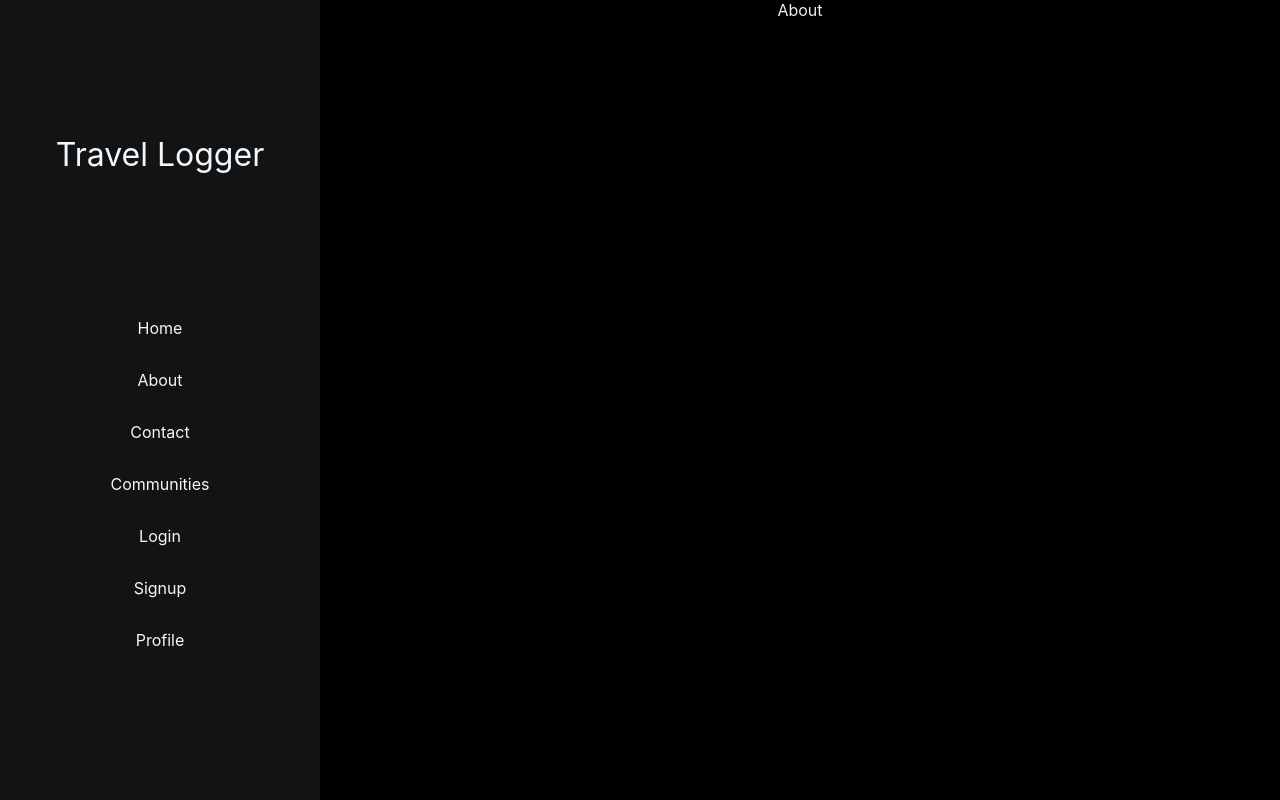
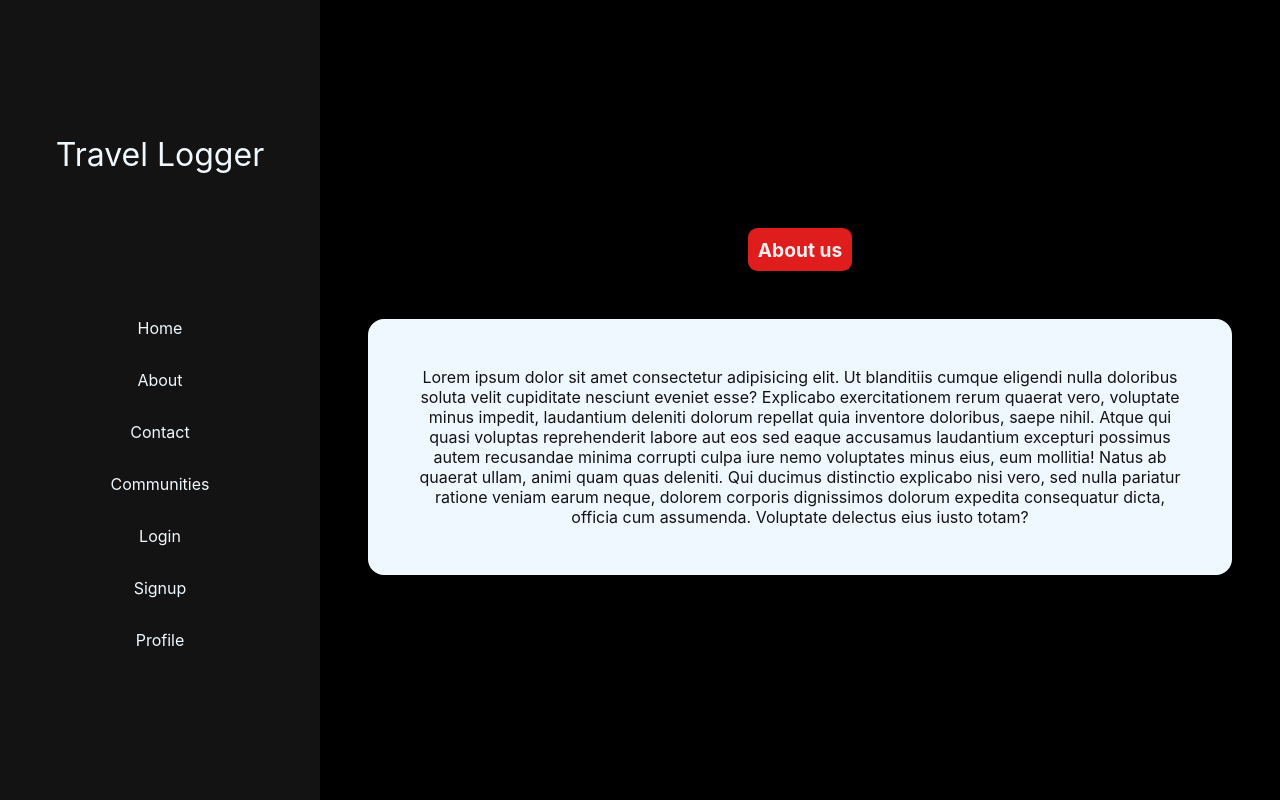
Before and after one commit to h-shukla/Travel-Logger, a React (Create React App) app in the folder client/: page /about in a window 1280 px wide. Built offline with nearby package versions, Linux system fonts and the light colour scheme.

Commit message:
complete about and contact pages

```diff
--- a/client/src/components/About.js
+++ b/client/src/components/About.js
@@ -1,8 +1,12 @@
-import React from 'react'
+import React from 'react';
+import '../styles/About.css';
 
 const About = () => {
     return (
-        <div>About</div>
+        <div className='about'>
+            <h3>About us</h3>
+            <p>Lorem ipsum dolor sit amet consectetur adipisicing elit. Ut blanditiis cumque eligendi nulla doloribus soluta velit cupiditate nesciunt eveniet esse? Explicabo exercitationem rerum quaerat vero, voluptate minus impedit, laudantium deleniti dolorum repellat quia inventore doloribus, saepe nihil. Atque qui quasi voluptas reprehenderit labore aut eos sed eaque accusamus laudantium excepturi possimus autem recusandae minima corrupti culpa iure nemo voluptates minus eius, eum mollitia! Natus ab quaerat ullam, animi quam quas deleniti. Qui ducimus distinctio explicabo nisi vero, sed nulla pariatur ratione veniam earum neque, dolorem corporis dignissimos dolorum expedita consequatur dicta, officia cum assumenda. Voluptate delectus eius iusto totam?</p>
+        </div>
     )
 }
 
--- a/client/src/components/Contact.js
+++ b/client/src/components/Contact.js
@@ -1,8 +1,12 @@
 import React from 'react'
+import '../styles/Contact.css'
 
 const Contact = () => {
     return (
-        <div>Contact</div>
+        <div className='contact'>
+            <h3>Contact us</h3>
+            <p>Email: support@test.com <br /><br />Phone: 000-000-000-0</p>
+        </div>
     )
 }
 
--- a/client/src/components/Login.js
+++ b/client/src/components/Login.js
@@ -5,8 +5,6 @@ import "../styles/Login.css";
 const Login = () => {
     const navigate = useNavigate();
 
-    const nameRef = useRef();
-    const confirmPassRef = useRef();
     const passRef = useRef();
     const emailRef = useRef();
 
@@ -16,18 +14,13 @@ const Login = () => {
 
     const handleOnSubmit = async (e) => {
         e.preventDefault();
-        if (passRef.current.value === confirmPassRef.current.value) {
-            const name = nameRef.current.value;
-            const email = emailRef.current.value;
-            const password = passRef.current.value;
-            const res = await postData(name, email, password);
-            if (res.success === true) {
-                navigate('/home');
-            } else {
-                alert('Some internal error occurred');
-            }
+        const email = emailRef.current.value;
+        const password = passRef.current.value;
+        const res = await postData(email, password);
+        if (res.success === true) {
+            navigate('/home');
         } else {
-            alert('Passwords do not match');
+            alert("Couldn't sign in!!! Some error occurred");
         }
         e.target.reset();
     };
@@ -39,7 +32,7 @@ const Login = () => {
         <div className='div-above'>
             <form className='signup-form' onSubmit={handleOnSubmit}>
                 <div className="mb-3">
-                    <label htmlFor="exampleInputEmail1" className="form-label">Enter your Email address:</label>
+                    <label htmlFor="exampleInputEmail1" className="form-label">Enter your Email:</label>
                     <input ref={emailRef} type="email" onChange={handleOnchange} name='' className="form-control" id="emailID" aria-describedby="emailHelp" placeholder='Enter a valid email' required />
                 </div>
                 <div className="mb-3">
--- a/client/src/components/Signup.js
+++ b/client/src/components/Signup.js
@@ -45,7 +45,7 @@ const Signup = () => {
           <input ref={nameRef} type="text" onChange={handleOnchange} name='' className="form-control" id="nameID" placeholder='Minimum 4 characters' required />
         </div >
         <div className="mb-3">
-          <label htmlFor="exampleInputEmail1" className="form-label">Enter your Email address:</label>
+          <label htmlFor="exampleInputEmail1" className="form-label">Enter your Email:</label>
           <input ref={emailRef} type="email" onChange={handleOnchange} name='' className="form-control" id="emailID" aria-describedby="emailHelp" placeholder='Enter a valid email' required />
           <div id="emailHelp" className="form-text">We'll never share your email with anyone else.</div>
         </div>
--- /dev/null
+++ b/client/src/styles/About.css
@@ -0,0 +1,23 @@
+.about {
+    display: flex;
+    flex-direction: column;
+    justify-content: center;
+    align-items: center;
+    padding-left: 3em;
+    padding-right: 3em;
+    min-height: 100vh;
+}
+
+.about>h3 {
+    background-color: #e01d1d;
+    padding: .5em;
+    border-radius: .5em;
+    font-size: larger;
+}
+
+.about>p {
+    background-color: aliceblue;
+    color: #131313;
+    padding: 3em;
+    border-radius: 1em;
+}
--- /dev/null
+++ b/client/src/styles/Contact.css
@@ -0,0 +1,23 @@
+.contact {
+    display: flex;
+    flex-direction: column;
+    justify-content: center;
+    align-items: center;
+    padding-left: 3em;
+    padding-right: 3em;
+    min-height: 100vh;
+}
+
+.contact>h3 {
+    background-color: #e01d1d;
+    padding: .5em;
+    border-radius: .5em;
+    font-size: larger;
+}
+
+.contact>p {
+    background-color: aliceblue;
+    color: #131313;
+    padding: 3em;
+    border-radius: 1em;
+}
```
Also changed, not shown: 1 other file (tests, documents, lock files or other folders).
